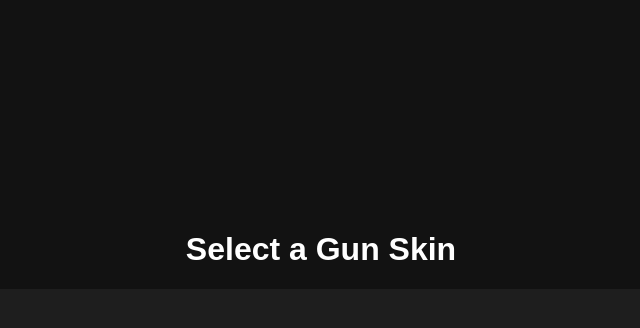
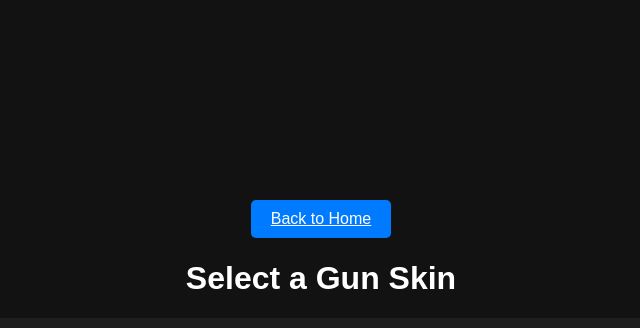
Before and after one commit to dkcha/ValorantSkins, a Flask app: page /gun in a window 1280 px wide. Shown: the part 131-459 px from the top of the page, without its empty margins (319-959 px from the left). Run offline with Flask 3, Linux system fonts and the light colour scheme.

Commit message:
Added home button to drilled-down page

```diff
--- a/static/css/style.css
+++ b/static/css/style.css
@@ -150,3 +150,17 @@ video {
   color: rgb(176, 253, 240);
   font-weight: bold;
 }
+
+#home-button {
+  background-color: #007bff;
+  color: white;
+  padding: 10px 20px;
+  border: none;
+  border-radius: 5px;
+  cursor: pointer;
+  font-size: 16px;
+}
+
+#home-button:hover {
+  background-color: #0056b3;
+}
--- a/static/js/gun.js
+++ b/static/js/gun.js
@@ -1,3 +1,8 @@
+// Simple home page button functionality
+document.getElementById("home-button").addEventListener("click", () => {
+  window.location.href = "/";
+});
+
 async function fetchGunDetails() {
   const params = new URLSearchParams(window.location.search);
   const gunType = params.get("type");
--- a/templates/gun.html
+++ b/templates/gun.html
@@ -7,37 +7,14 @@
     <link rel="stylesheet" href="/static/css/style.css" />
   </head>
   <body>
+    <a href="/" id="home-button">Back to Home</a>
     <div id="main-container">
       <h1 id="gun-title">Select a Gun Skin</h1>
-
-      <!-- Video Display Container -->
-      <!-- <div id="video-container">
-        <video
-          id="skin-video"
-          width="640"
-          height="360"
-          controls
-          poster="default-gun-image.jpg"
-        >
-          <source id="video-source" src="" type="video/mp4" />
-          Your browser does not support the video tag.
-        </video>
-        <img
-          id="default-image"
-          style="display: none"
-          width="640"
-          height="360"
-          alt="Gun Skin"
-        />
-      </div> -->
       <div id="skin-details"></div>
       <div id="video-container"></div>
 
+      <!-- Horizontal Skin List -->
       <div id="skin-container" class="horizontal-scroll"></div>
-      <!-- Horizontal Skin List -->
-      <div id="skins-list" class="horizontal-scroll">
-        <!-- Skins will be dynamically added here -->
-      </div>
     </div>
 
     <script src="/static/js/gun.js"></script>
```
